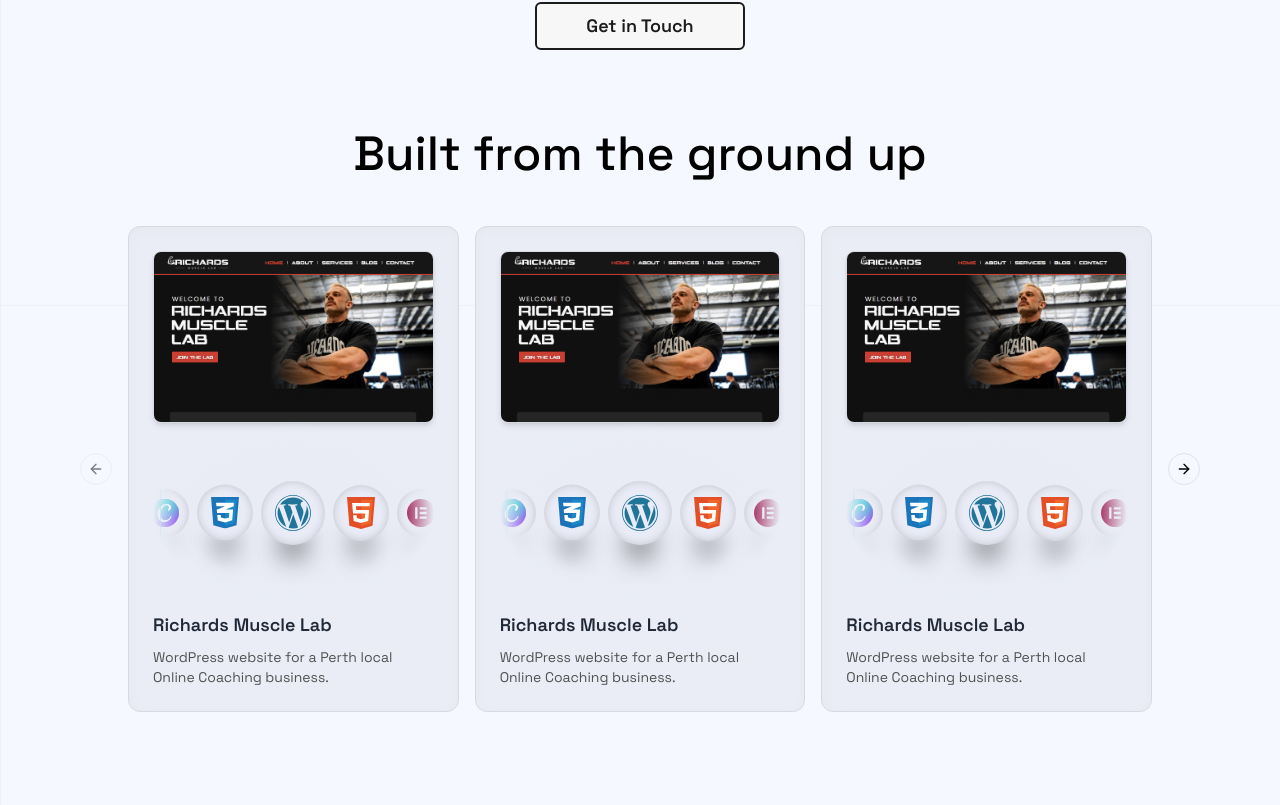
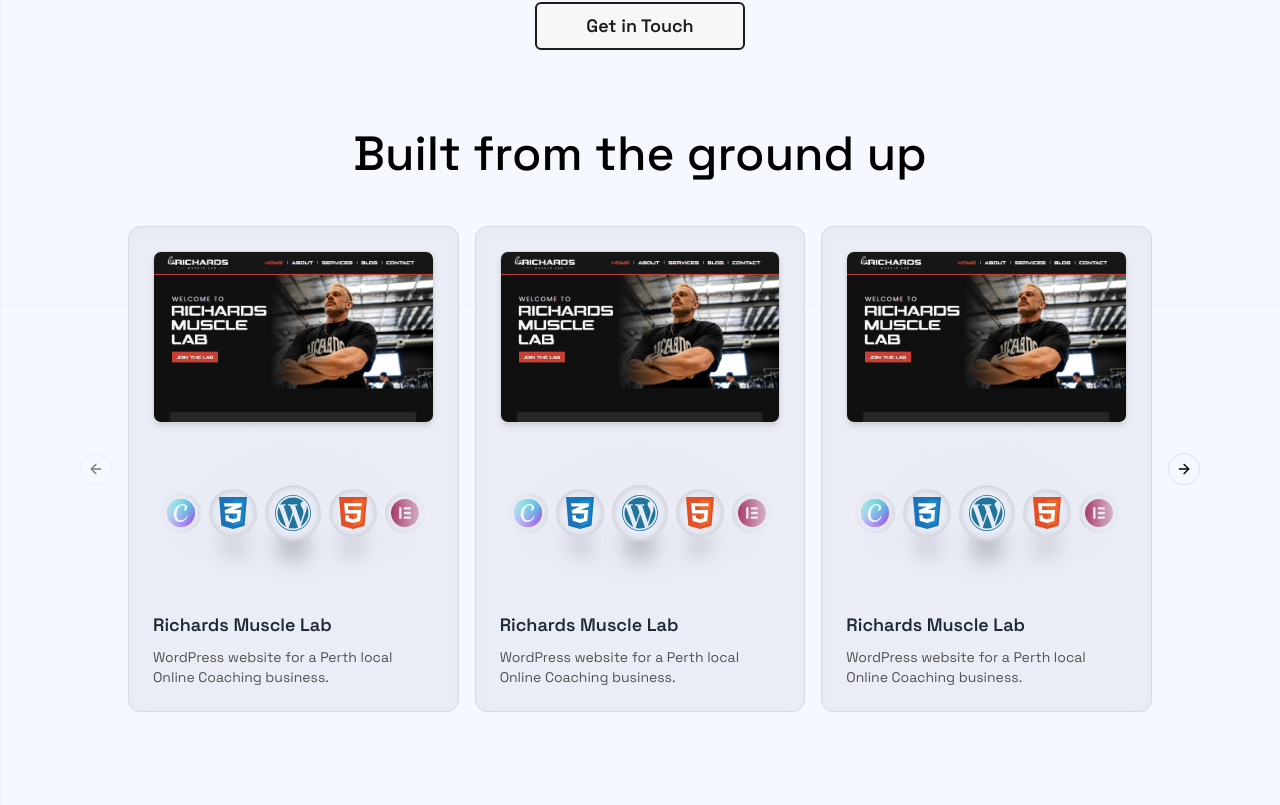
Before and after one commit to aidan-0/digi-designs, a Next.js app: page /showcase in a window 1280 px wide. Shown: the part 495-1300 px from the top of the page. Built offline with nearby package versions, Linux system fonts and the light colour scheme.

Commit message:
updated cards to work across all screen sizes

```diff
--- a/components/ProjectCard.tsx
+++ b/components/ProjectCard.tsx
@@ -12,70 +12,72 @@
   CarouselPrevious,
 } from "@/components/ui/carousel";
 
+
+// TODO: come back to animation - currently the sparkles dont align if the balls are the rong size - could change it to a hover effect
 export default function ProjectCard() {
-  useEffect(() => {
-    const scale = [1, 1.1, 1];
-    const transform = [
-      "translateY(0px)",
-      "translateY(-4px)",
-      "translateY(0px)",
-    ];
-    const sequence = [
-      [
-        ".circle-1",
-        {
-          scale,
-          transform,
-        },
-        { duration: 0.8 },
-      ],
-      [
-        ".circle-2",
-        {
-          scale,
-          transform,
-        },
-        { duration: 0.8 },
-      ],
-      [
-        ".circle-3",
-        {
-          scale,
-          transform,
-        },
-        { duration: 0.8 },
-      ],
-      [
-        ".circle-4",
-        {
-          scale,
-          transform,
-        },
-        { duration: 0.8 },
-      ],
-      [
-        ".circle-5",
-        {
-          scale,
-          transform,
-        },
-        { duration: 0.8 },
-      ],
-    ];
+//   useEffect(() => {
+//     const scale = [1, 1.1, 1];
+//     const transform = [
+//       "translateY(0px)",
+//       "translateY(-4px)",
+//       "translateY(0px)",
+//     ];
+//     const sequence = [
+//       [
+//         ".circle-1",
+//         {
+//           scale,
+//           transform,
+//         },
+//         { duration: 0.8 },
+//       ],
+//       [
+//         ".circle-2",
+//         {
+//           scale,
+//           transform,
+//         },
+//         { duration: 0.8 },
+//       ],
+//       [
+//         ".circle-3",
+//         {
+//           scale,
+//           transform,
+//         },
+//         { duration: 0.8 },
+//       ],
+//       [
+//         ".circle-4",
+//         {
+//           scale,
+//           transform,
+//         },
+//         { duration: 0.8 },
+//       ],
+//       [
+//         ".circle-5",
+//         {
+//           scale,
+//           transform,
+//         },
+//         { duration: 0.8 },
+//       ],
+//     ];
 
-    // @ts-expect-error sequence causes an error
-    animate(sequence, {
-      repeat: Infinity,
-      repeatDelay: 1,
-    });
-  }, []);
+//     // @ts-expect-error sequence causes an error
+//     // animate(sequence, {
+//     //   repeat: Infinity,
+//     //   repeatDelay: 1,
+//     // });
+//   }, []);
 
   return (
     <Carousel className="w-full">
       <CarouselContent className="m-0 gap-4">
         {projects.map((project, index) => (
           <CarouselItem
-            className="p-0 flex-shrink-0 basis-full sm:basis-[calc((100%-16px)/2)] lg:basis-[calc((100%-32px)/3)] 2xl:basis-[calc((100%-48px)/4)]"
+            className="p-0 flex-shrink-0 basis-full md:basis-[calc((100%-16px)/2)] reg:basis-[calc((100%-32px)/3)] 3xl:basis-[calc((100%-48px)/4)]"
             key={index}
           >
             <Card className="">
@@ -87,9 +89,9 @@
                 className="rounded-lg border shadow-md w-full hover:scale-[1.02] transition-transform duration-300 cursor-pointer"
               />
               <CardSkeletonContainer>
-                <div className="p-8 overflow-hidden h-full relative flex items-center justify-center">
+                <div className="p-8  h-full relative flex items-center justify-center">
                   <div className="flex flex-row flex-shrink-0 justify-center items-center gap-2">
-                    <Container className="h-12 w-12 circle-1">
+                    <Container className="h-10 w-10 xs:h-12 xs:w-12 lg:h-10 lg:w-10 circle-1 overflow-visible">
                       <Image
                         src={project.techStack?.[0]?.icon}
                         width={28}
@@ -97,7 +99,7 @@
                         alt={project.techStack?.[0]?.name}
                       />
                     </Container>
-                    <Container className="h-14 w-14 circle-2">
+                    <Container className="h-12 w-12 xs:h-14 xs:w-14 lg:h-12 lg:w-12  circle-2">
                       <Image
                         src={project.techStack?.[1]?.icon}
                         width={28}
@@ -105,7 +107,7 @@
                         alt={project.techStack?.[1]?.name}
                       />
                     </Container>
-                    <Container className="h-16 w-16 circle-3">
+                    <Container className="h-14 w-14 xs:h-16 xs:w-16 lg:h-14 lg:w-14 circle-3">
                       <Image
                         src={project.techStack?.[2]?.icon}
                         width={36}
@@ -113,7 +115,7 @@
                         alt={project.techStack?.[2]?.name}
                       />
                     </Container>
-                    <Container className="h-14 w-14 circle-4">
+                    <Container className="h-12 w-12 xs:h-14 xs:w-14 lg:h-12 lg:w-12 circle-4">
                       <Image
                         src={project.techStack?.[3]?.icon}
                         width={28}
@@ -121,7 +123,7 @@
                         alt={project.techStack?.[3]?.name}
                       />
                     </Container>
-                    <Container className="h-12 w-12 circle-5">
+                    <Container className="h-10 w-10 xs:h-12 xs:w-12 lg:h-10 lg:w-10 circle-5">
                       <Image
                         src={project.techStack?.[4]?.icon}
                         width={28}
@@ -131,11 +133,11 @@
                     </Container>
                   </div>
 
-                  <div className="h-40 w-px absolute m-auto z-40 bg-gradient-to-b from-transparent via-cyan-500 to-transparent animate-move">
+                  {/* <div className="h-40 w-px absolute m-auto z-40 bg-gradient-to-b from-transparent via-cyan-500 to-transparent animate-move">
                     <div className="w-10 h-32 top-1/2 -translate-y-1/2 absolute -left-10">
                       <Sparkles />
                     </div>
-                  </div>
+                  </div> */}
                 </div>
               </CardSkeletonContainer>
               <CardTitle>{project.title}</CardTitle>
@@ -163,10 +165,11 @@
   return (
     <div
       className={cn(
-        "h-[180px] rounded-xl z-40",
+        "h-[180px] rounded-xl z-40 ",
         className,
         showGradient &&
-          "bg-card/80 dark:bg-card/80 [mask-image:radial-gradient(50%_50%_at_50%_50%,white_75%,transparent_100%)]"
+          "bg-card/80 dark:bg-card/80 3xl:[mask-image:radial-gradient(50%_50%_at_50%_50%,white_80%,transparent_100%)] [mask-image:radial-gradient(50%_50%_at_50%_50%,white_60%,transparent_100%)]"
+		//   sm:[mask-image:radial-gradient(50%_50%_at_50%_50%,white_75%,transparent_100%)] md:[mask-image:radial-gradient(50%_50%_at_50%_50%,white_75%,transparent_100%)] lg:[mask-image:radial-gradient(50%_50%_at_50%_50%,white_75%,transparent_100%)] xl:[mask-image:radial-gradient(90%_50%_at_50%_50%,white_75%,transparent_100%)]
       )}
     >
       {children}
--- a/tailwind.config.ts
+++ b/tailwind.config.ts
@@ -18,6 +18,8 @@
 		extend: {
 			screens: {
 				xs: "500px",
+				"reg": "1150px",
+				"3xl": "1850px",
 			},
 			boxShadow: {
 				'custom-inset': '1px 3px 12px 0px rgba(150,150,150,0.06) inset',
```
